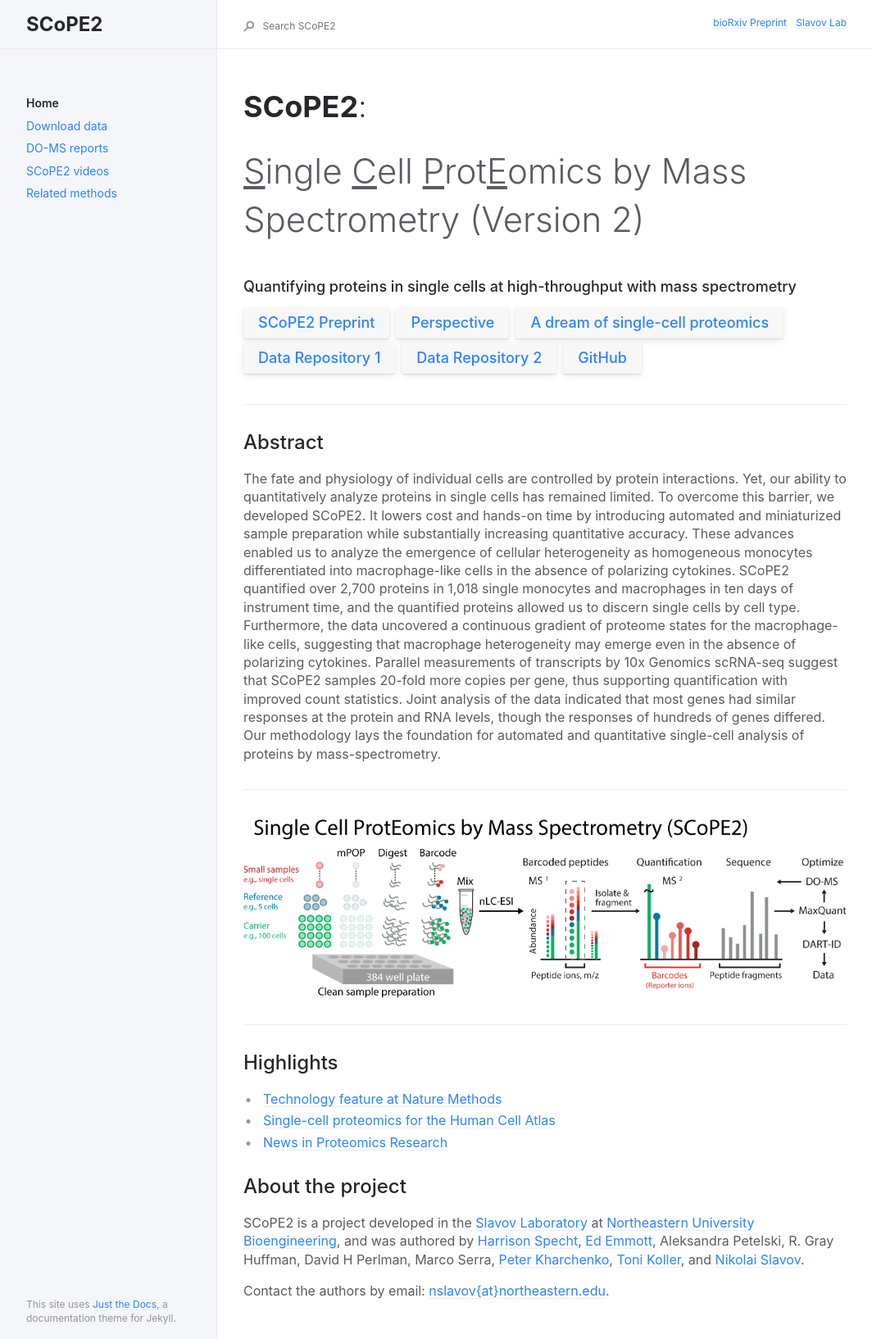
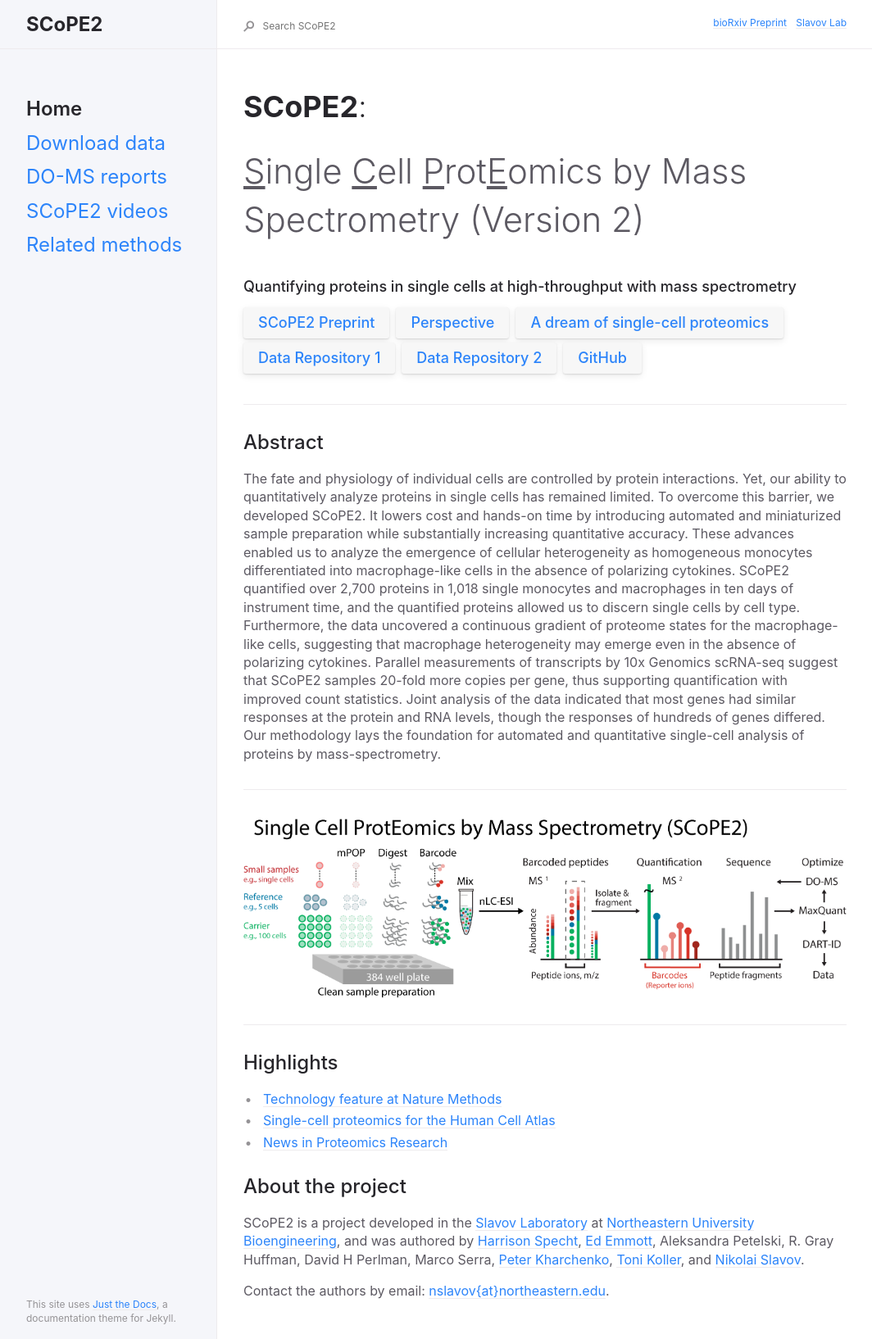
Before and after one commit to SlavovLab/SCoPE2, a Jekyll site: the page built from docs/index.md, in a window 1280 px wide. Shown: the whole page at 82% size, without its empty margins (91-1155 px from the left). Built offline with Jekyll 4.4.1, drawn with Linux system fonts in a browser that asks for light colours.

Commit message:
Update navigation.scss

```diff
--- a/docs/_sass/navigation.scss
+++ b/docs/_sass/navigation.scss
@@ -62,7 +62,7 @@
   margin: 0;
 
   @include mq(md) {
-    @include fs-3;
+    @include fs-6;
   }
 
   .navigation-list-child-list {
```
